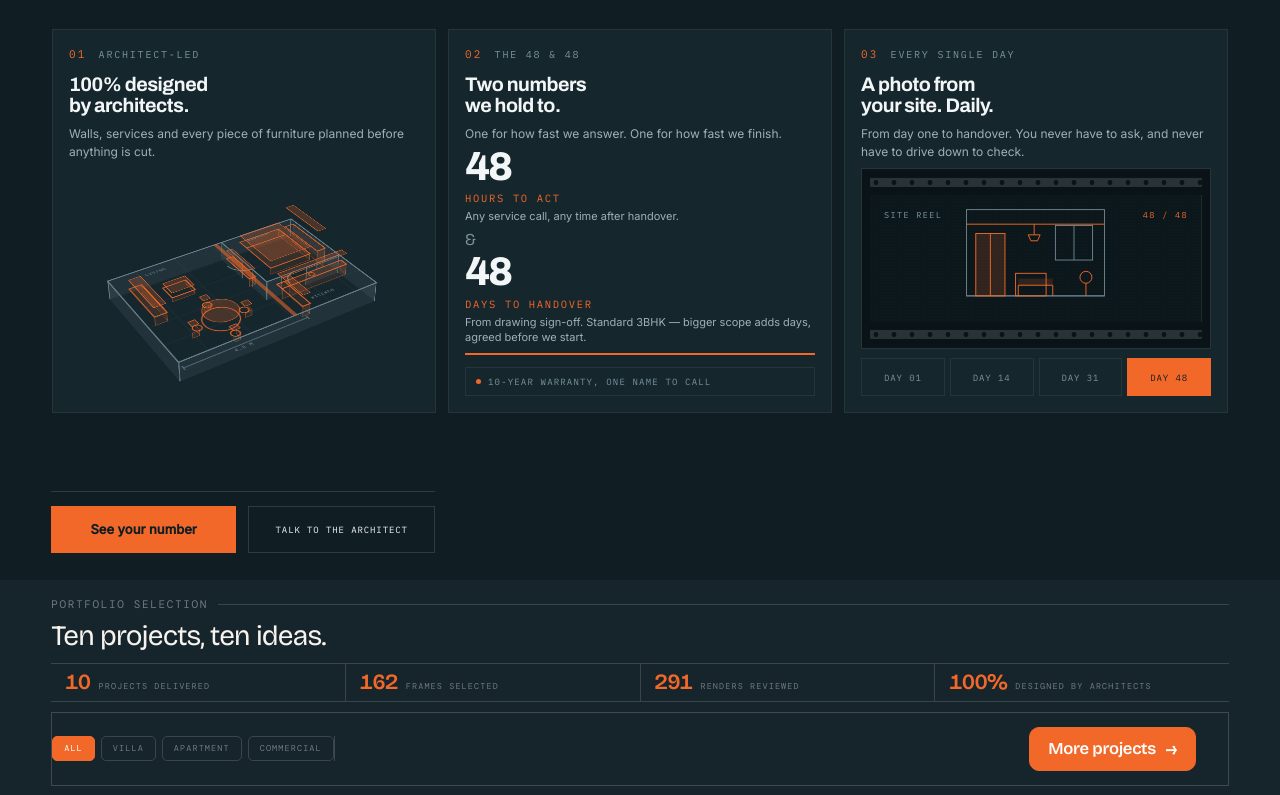
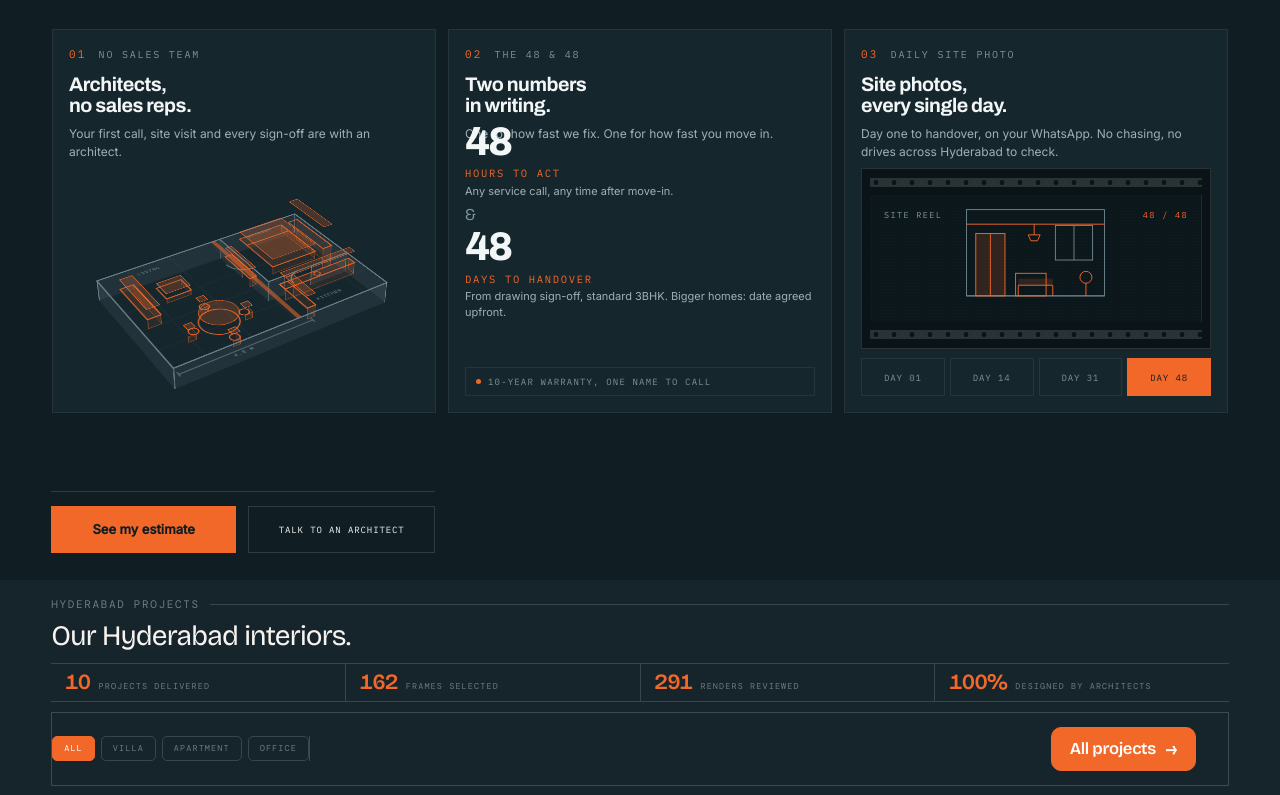
Before and after one commit to Zunasoft/formxinteriors, a Next.js app: page / in a window 1280 px wide. Shown: the part 4380-5175 px from the top of the page. Built offline with nearby package versions, Linux system fonts and the light colour scheme.

Commit message:
changes1_0910

```diff
--- a/components/Advantage.css
+++ b/components/Advantage.css
@@ -546,7 +546,9 @@
 .fx-why .fx-48 {
   display: flex;
   flex-direction: column;
-  gap: 2px
+  gap: 2px;
+  /* lift the two numbers off the warranty bar; the bar + chip stay at the bottom */
+  margin-bottom: clamp(12px, 3.4vh, 36px)
 }
 
 .fx-why .fx-48-n {
--- a/components/Advantage.js
+++ b/components/Advantage.js
@@ -215,16 +215,16 @@ export default function Advantage() {
 
     <div className="fx-head">
     <div className="fx-top"><span className="fx-eyebrow">WHY FORM X</span><span className="fx-rule"></span></div>
-    <h2 className="fx-h2" id="why-h2"><span>Three promises.</span><span>Nothing <em>else</em> to read.</span></h2>
+    <h2 className="fx-h2" id="why-h2"><span>Three promises.</span><span><em>No sales</em> pitch.</span></h2>
     </div>
 
     <div className="fx-cards">
 
       {/**/}
       <article className="fx-card" data-anim tabIndex="0">
-        <div className="fx-tagrow"><span className="fx-num">01</span><span className="fx-kick">ARCHITECT-LED</span></div>
-        <h3 className="fx-title">100% designed<br />by architects.</h3>
-        <p className="fx-line">Walls, services and every piece of furniture planned before anything is cut.</p>
+        <div className="fx-tagrow"><span className="fx-num">01</span><span className="fx-kick">NO SALES TEAM</span></div>
+        <h3 className="fx-title">Architects,<br />no sales reps.</h3>
+        <p className="fx-line">Your first call, site visit and every sign-off are with an architect.</p>
 
         <div className="fx-vis">
           <div className="iso" id="iso"><div className="sway"><div className="world" id="world"><div className="floor"><svg className="fx-plan" viewBox="0 0 320 232" aria-hidden={true}>
@@ -297,21 +297,21 @@ export default function Advantage() {
       {/**/}
       <article className="fx-card" data-anim tabIndex="0">
         <div className="fx-tagrow"><span className="fx-num">02</span><span className="fx-kick">THE 48 &amp; 48</span></div>
-        <h3 className="fx-title">Two numbers<br />we hold to.</h3>
-        <p className="fx-line">One for how fast we answer. One for how fast we finish.</p>
+        <h3 className="fx-title">Two numbers<br />in writing.</h3>
+        <p className="fx-line">One for how fast we fix. One for how fast you move in.</p>
 
         <div className="fx-vis">
           <div className="fx-48">
             <div>
               <span className="fx-48-n" data-count="48">0</span>
               <p className="fx-48-lab">HOURS TO ACT</p>
-              <p className="fx-48-sub">Any service call, any time after handover.</p>
+              <p className="fx-48-sub">Any service call, any time after move-in.</p>
             </div>
             <span className="fx-amp">&amp;</span>
             <div>
               <span className="fx-48-n" data-count="48">0</span>
               <p className="fx-48-lab">DAYS TO HANDOVER</p>
-              <p className="fx-48-sub">From drawing sign-off. Standard 3BHK &mdash; bigger scope adds days, agreed before we start.</p>
+              <p className="fx-48-sub">From drawing sign-off, standard 3BHK. Bigger homes: date agreed upfront.</p>
             </div>
           </div>
           <div className="fx-bar"><i></i></div>
@@ -321,9 +321,9 @@ export default function Advantage() {
 
       {/**/}
       <article className="fx-card" data-anim tabIndex="0">
-        <div className="fx-tagrow"><span className="fx-num">03</span><span className="fx-kick">EVERY SINGLE DAY</span></div>
-        <h3 className="fx-title">A photo from<br />your site. Daily.</h3>
-        <p className="fx-line">From day one to handover. You never have to ask, and never have to drive down to check.</p>
+        <div className="fx-tagrow"><span className="fx-num">03</span><span className="fx-kick">DAILY SITE PHOTO</span></div>
+        <h3 className="fx-title">Site photos,<br />every single day.</h3>
+        <p className="fx-line">Day one to handover, on your WhatsApp. No chasing, no drives across Hyderabad to check.</p>
 
         <div className="fx-vis">
           <div className="fx-film">
@@ -411,8 +411,8 @@ export default function Advantage() {
     </div>
 
     <div className="fx-cta-row">
-      <a className="fx-cta" href="#quote">See your number</a>
-      <a className="fx-cta2" href="#contact">TALK TO THE ARCHITECT</a>
+      <a className="fx-cta" href="#cost-calculator">See my estimate</a>
+      <a className="fx-cta2" href="https://wa.me/919951733955" target="_blank" rel="noopener noreferrer">TALK TO AN ARCHITECT</a>
     </div>
 
   </div>
--- a/components/Estimator.js
+++ b/components/Estimator.js
@@ -340,15 +340,15 @@ export default function Estimator() {
             <i>10-year warranty</i><i>Fixed after sign-off</i><i>Line-by-line quote</i>
           </div>
           <div className="est-rfoot">
-            <span className="mono">Priced on the sq ft in your agreement. Exact figure after measurement — and it does not move after that.</span>
+            <span className="mono">Priced on the area in your agreement. Exact figure after measurement — fixed once you sign.</span>
             <button suppressHydrationWarning className="est-ghost" id="est-exact">Get my exact quote in 48 hrs →</button>
           </div>
           <div className="est-next">
             <span className="mono">What happens next</span>
             <ol>
-              <li><b>01</b><strong>We call once</strong><span>To confirm your scope and fix a site-visit slot.</span></li>
-              <li><b>02</b><strong>Site measurement</strong><span>A measured drawing after the first visit — yours to keep.</span></li>
-              <li><b>03</b><strong>Exact quote in 48 hours</strong><span>Every board, laminate and hinge named. Fixed after sign-off.</span></li>
+              <li><b>01</b><strong>One call</strong><span>An architect confirms scope and books a visit.</span></li>
+              <li><b>02</b><strong>Free measurement</strong><span>A measured drawing of your home — yours to keep.</span></li>
+              <li><b>03</b><strong>Itemised quote, 48 hrs</strong><span>Every board, laminate and hinge named. Fixed once you sign.</span></li>
             </ol>
           </div>
         </div>
--- a/components/Projects.js
+++ b/components/Projects.js
@@ -333,8 +333,8 @@ export default function Projects() {
       <div className="stage" id="stage">
         <div className="stick">
           <div className="wrap">
-            <div className="eyebrow"><span className="mono">Portfolio selection</span></div>
-            <h2>Ten projects, ten ideas.</h2>
+            <div className="eyebrow"><span className="mono">Hyderabad projects</span></div>
+            <h2>Our Hyderabad interiors.</h2>
             <div className="trust" id="pwtrust">
               <div><b id="t1">10</b><span>Projects delivered</span></div>
               <div><b id="t2">162</b><span>Frames selected</span></div>
@@ -346,10 +346,10 @@ export default function Projects() {
                 <button suppressHydrationWarning className="chip" aria-pressed="true" data-f="all">All</button>
                 <button suppressHydrationWarning className="chip" data-f="Villa">Villa</button>
                 <button suppressHydrationWarning className="chip" data-f="Apartment">Apartment</button>
-                <button suppressHydrationWarning className="chip" data-f="Commercial">Commercial</button>
+                <button suppressHydrationWarning className="chip" data-f="Commercial">Office</button>
               </div>
               <button suppressHydrationWarning className="morebtn" type="button">
-                More projects <i className="morebtn-ar">→</i>
+                All projects <i className="morebtn-ar">→</i>
               </button>
             </div>
           </div>
```
